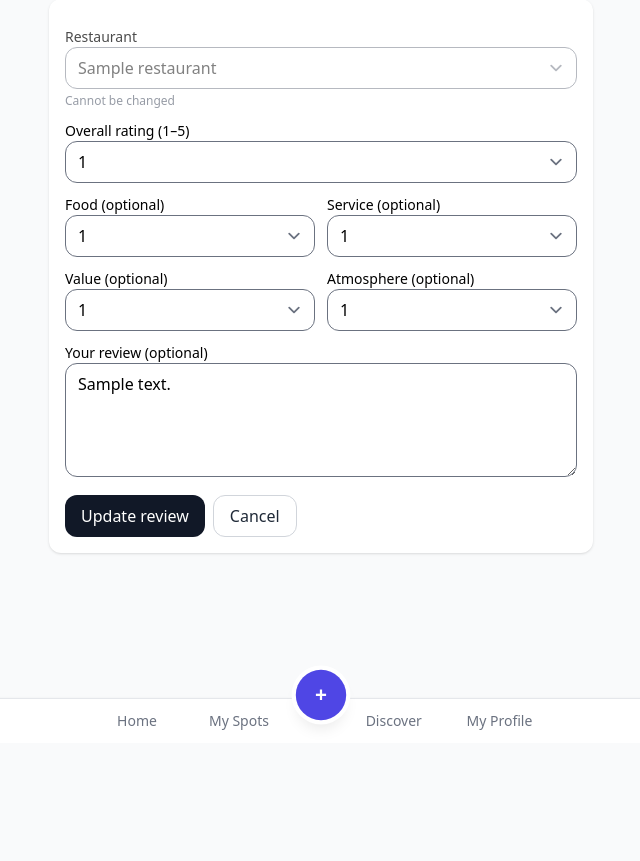
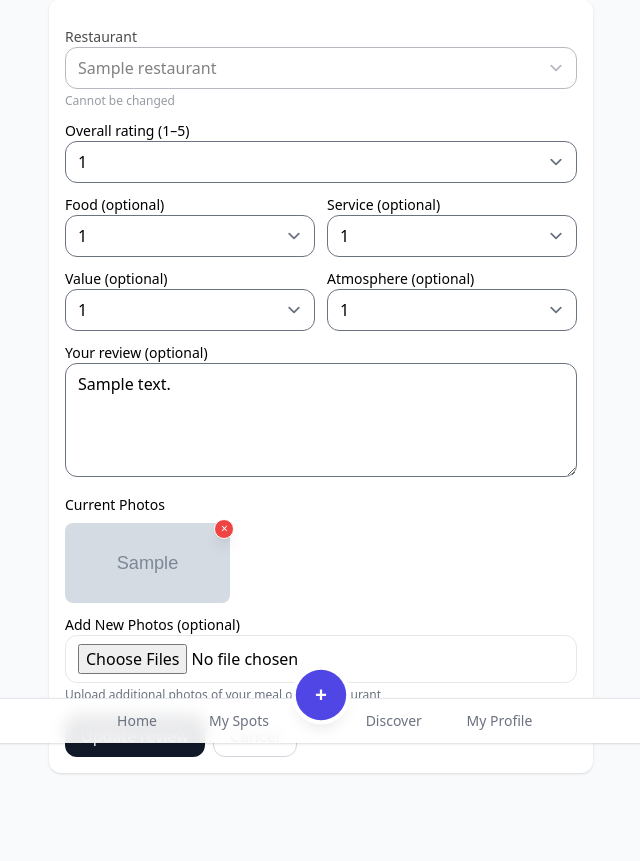
Before and after one commit to ratuja-reddy/oishii, a Django app: page /review/1/edit/ in a window 1280 px wide. Shown: the part 57-918 px from the top of the page, without its empty margins (319-959 px from the left). Before the commit the page ends 787 px from the top, so only its background shows below. Run offline with Django 5.2, Linux system fonts and the light colour scheme; a user stored in the database is signed in; tables that the repository leaves empty hold one stand-in row (values such as "Sample post"); grey boxes marked "Sample" are stand-in pictures; style sheets or scripts are compiled from the project's sources; some libraries are stand-ins or nearby versions.

Commit message:
feat: ensure we can add photos when editing review

```diff
--- a/places/urls.py
+++ b/places/urls.py
@@ -10,4 +10,5 @@ urlpatterns = [
     path("r/<int:pk>/pin/", views.toggle_pin, name="toggle_pin"),
     path("r/<int:pk>/review/", views.review_create_for_restaurant, name="review_for_restaurant"),
     path("review/<int:pk>/edit/", views.review_edit, name="review_edit"),
+    path("photo/<int:pk>/delete/", views.photo_delete, name="photo_delete"),
 ]
--- a/places/views.py
+++ b/places/views.py
@@ -1,6 +1,6 @@
 from django.contrib import messages
 from django.contrib.auth.decorators import login_required
-from django.http import HttpResponse, HttpResponseBadRequest
+from django.http import HttpResponse, HttpResponseBadRequest, JsonResponse
 from django.shortcuts import get_object_or_404, redirect, render
 from django.urls import reverse
 
@@ -192,9 +192,15 @@ def review_edit(request, pk):
     review = get_object_or_404(Review, pk=pk, user=request.user)
 
     if request.method == "POST":
-        form = ReviewForm(request.POST, instance=review, user=request.user)
+        form = ReviewForm(request.POST, request.FILES, instance=review, user=request.user)
         if form.is_valid():
             form.save()
+
+            # Handle new photo uploads
+            photos = request.FILES.getlist('photos')
+            for photo in photos:
+                Photo.objects.create(review=review, image=photo)
+
             messages.success(request, "Review updated!")
             return redirect("feed")
     else:
@@ -207,6 +213,18 @@ def review_edit(request, pk):
         "places/review_edit.html",
         {"form": form, "review": review, "restaurant": review.restaurant, "active_tab": "review"},
     )
+
+
+@login_required
+def photo_delete(request, pk):
+    """Delete a photo from a review."""
+    photo = get_object_or_404(Photo, pk=pk, review__user=request.user)
+
+    if request.method == "POST":
+        photo.delete()
+        return JsonResponse({"success": True})
+
+    return JsonResponse({"success": False, "error": "Invalid request method"})
 
 # -------------------
 # LISTS
--- a/templates/places/review_edit.html
+++ b/templates/places/review_edit.html
@@ -2,7 +2,7 @@
 {% block content %}
 <h1 class="text-2xl font-bold mb-2">Edit Review: {{ restaurant.name }}</h1>
 
-<form method="post" class="space-y-3 bg-white rounded-xl p-4 shadow">
+<form method="post" enctype="multipart/form-data" class="space-y-3 bg-white rounded-xl p-4 shadow">
   {% csrf_token %}
 
   <div class="opacity-70">
@@ -42,9 +42,64 @@
     {{ form.text }}
   </div>
 
+  <!-- Existing Photos -->
+  {% if review.photos.all %}
+    <div>
+      <label class="block text-sm font-medium mb-2">Current Photos</label>
+      <div class="grid grid-cols-3 gap-2 mb-3">
+        {% for photo in review.photos.all %}
+          <div class="relative group">
+            <img src="{{ photo.image.url }}"
+                 alt="Review photo"
+                 class="w-full h-20 object-cover rounded-lg">
+            <button type="button"
+                    onclick="deletePhoto({{ photo.id }})"
+                    class="absolute -top-1 -right-1 bg-red-500 text-white rounded-full w-5 h-5 flex items-center justify-center text-xs hover:bg-red-600 transition-colors shadow-lg border border-white z-10">
+              ×
+            </button>
+          </div>
+        {% endfor %}
+      </div>
+    </div>
+  {% endif %}
+
+  <!-- Add New Photos -->
+  <div>
+    <label class="block text-sm font-medium">Add New Photos (optional)</label>
+    {{ form.photos }}
+    <p class="text-xs text-gray-500 mt-1">Upload additional photos of your meal or the restaurant</p>
+  </div>
+
   <div class="flex gap-2">
     <button class="px-4 py-2 rounded-xl bg-gray-900 text-white">Update review</button>
     <a class="px-4 py-2 rounded-xl border border-gray-300 bg-white text-gray-800 hover:bg-gray-50" href="{% url 'feed' %}">Cancel</a>
   </div>
 </form>
+
+<script>
+function deletePhoto(photoId) {
+  if (confirm('Are you sure you want to delete this photo?')) {
+    fetch(`/places/photo/${photoId}/delete/`, {
+      method: 'POST',
+      headers: {
+        'X-CSRFToken': document.querySelector('[name=csrfmiddlewaretoken]').value,
+        'Content-Type': 'application/json',
+      },
+    })
+    .then(response => {
+      if (response.ok) {
+        // Remove the photo element from the DOM
+        const photoElement = document.querySelector(`[onclick="deletePhoto(${photoId})"]`).closest('.relative');
+        photoElement.remove();
+      } else {
+        alert('Failed to delete photo. Please try again.');
+      }
+    })
+    .catch(error => {
+      console.error('Error:', error);
+      alert('Failed to delete photo. Please try again.');
+    });
+  }
+}
+</script>
 {% endblock %}
```
